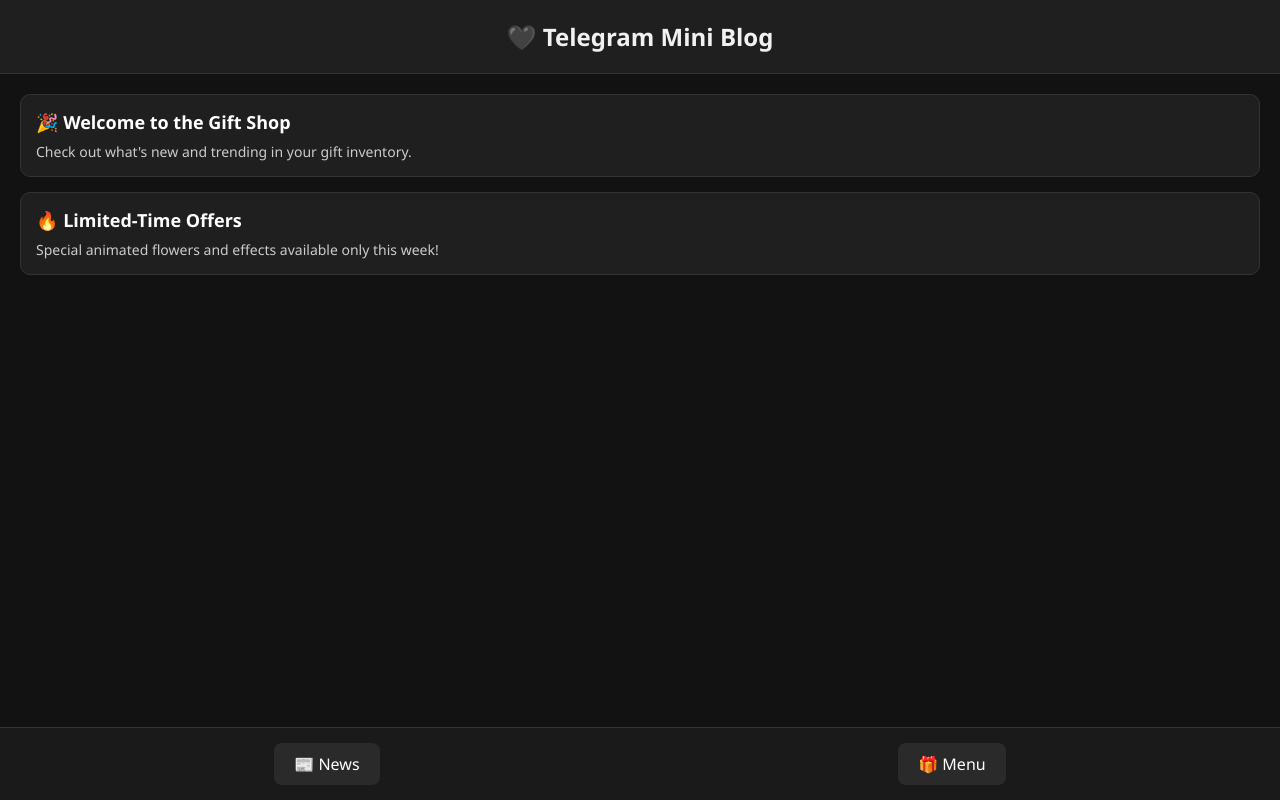
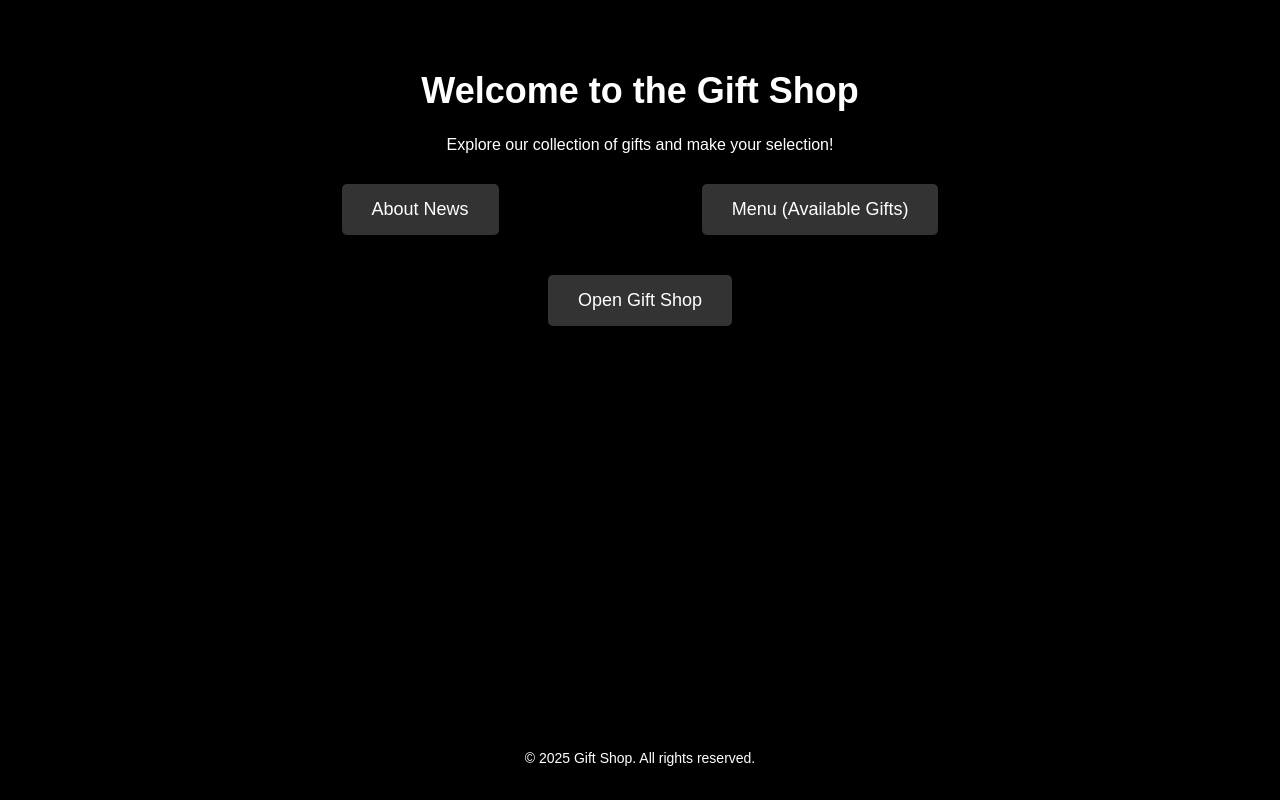
Before and after one commit to Gm0n0/Silence, a plain HTML site: page index.html in a window 1280 px wide. Drawn offline with Linux system fonts and the light colour scheme; a script that the page names is missing.

```diff
--- a/index.html
+++ b/index.html
@@ -1,114 +1,92 @@
 <!DOCTYPE html>
 <html lang="en">
 <head>
-  <meta charset="UTF-8" />
-  <meta name="viewport" content="width=device-width, initial-scale=1.0"/>
-  <title>Telegram Mini App</title>
-  <script src="https://telegram.org/js/telegram-web-app.js"></script>
+    <meta charset="UTF-8">
+    <meta name="viewport" content="width=device-width, initial-scale=1.0">
+    <title>Gift Shop - Telegram Mini App</title>
     <style>
-    * {
+        /* Global Styles */
+        body {
+            font-family: Arial, sans-serif;
             margin: 0;
             padding: 0;
-      box-sizing: border-box;
-      font-family: 'Segoe UI', sans-serif;
+            background-color: #000;
+            color: white;
+            text-align: center;
         }
 
-    body {
-      background-color: #121212;
-      color: #f1f1f1;
-      display: flex;
-      flex-direction: column;
-      min-height: 100vh;
+        h1 {
+            margin-top: 50px;
+            font-size: 36px;
         }
 
-    header {
+        /* Main Container */
+        .container {
+            max-width: 800px;
+            margin: 0 auto;
             padding: 20px;
-      text-align: center;
-      font-size: 24px;
-      font-weight: bold;
-      background-color: #1f1f1f;
-      border-bottom: 1px solid #333;
         }
 
-    .content {
-      flex: 1;
-      padding: 20px;
-      overflow-y: auto;
+        /* Buttons */
+        .button-container {
+            margin-top: 30px;
+            display: flex;
+            justify-content: space-around;
         }
 
-    .blog-post {
-      background-color: #1f1f1f;
-      padding: 15px;
-      margin-bottom: 15px;
-      border-radius: 10px;
-      border: 1px solid #333;
+        .button-container a {
+            display: inline-block;
+            background-color: #333;
+            color: white;
+            padding: 15px 30px;
+            font-size: 18px;
+            text-decoration: none;
+            border-radius: 5px;
+            transition: background-color 0.3s ease;
         }
 
-    .blog-post h3 {
-      margin-bottom: 8px;
-      font-size: 18px;
-      color: #ffffff;
+        .button-container a:hover {
+            background-color: #555;
         }
 
-    .blog-post p {
-      color: #cccccc;
+        /* Footer Section */
+        footer {
+            position: fixed;
+            bottom: 20px;
+            width: 100%;
+            text-align: center;
             font-size: 14px;
-    }
-
-    .bottom-buttons {
-      display: flex;
-      justify-content: space-around;
-      background-color: #1a1a1a;
-      padding: 15px;
-      border-top: 1px solid #333;
-    }
-
-    .bottom-buttons button {
-      background-color: #2a2a2a;
-      color: #fff;
-      border: none;
-      padding: 10px 20px;
-      font-size: 16px;
-      border-radius: 8px;
-      cursor: pointer;
-      transition: background 0.2s;
-    }
-
-    .bottom-buttons button:hover {
-      background-color: #444;
         }
     </style>
 </head>
 <body>
-  <header>🖤 Telegram Mini Blog</header>
+    <div class="container">
+        <h1>Welcome to the Gift Shop</h1>
+        <p>Explore our collection of gifts and make your selection!</p>
 
-  <div class="content">
-    <div class="blog-post">
-      <h3>🎉 Welcome to the Gift Shop</h3>
-      <p>Check out what's new and trending in your gift inventory.</p>
+        <div class="button-container">
+            <a href="#" id="newsButton">About News</a>
+            <a href="#" id="menuButton">Menu (Available Gifts)</a>
         </div>
-    <div class="blog-post">
-      <h3>🔥 Limited-Time Offers</h3>
-      <p>Special animated flowers and effects available only this week!</p>
+
+        <div class="button-container" style="margin-top: 40px;">
+            <a href="https://gm0n0.github.io/Silence/" target="_blank">Open Gift Shop</a>
         </div>
     </div>
 
-  <div class="bottom-buttons">
-    <button onclick="openNews()">📰 News</button>
-    <button onclick="openMenu()">🎁 Menu</button>
-  </div>
+    <footer>
+        <p>&copy; 2025 Gift Shop. All rights reserved.</p>
+    </footer>
 
     <script>
-    const tg = window.Telegram.WebApp;
-    tg.expand();
+        // Add functionality to the buttons
+        document.getElementById('newsButton').addEventListener('click', function() {
+            alert("About the News: Stay tuned for the latest updates!");
+        });
 
-    function openNews() {
-      tg.sendData("open_news");
-    }
-
-    function openMenu() {
-      tg.sendData("open_menu");
-    }
+        document.getElementById('menuButton').addEventListener('click', function() {
+            alert("Menu: Available Gifts are being updated regularly!");
+        });
     </script>
 </body>
 </html>
```
Also changed, not shown: 1 other file. Lines whose indentation alone changed are shown as unchanged.
